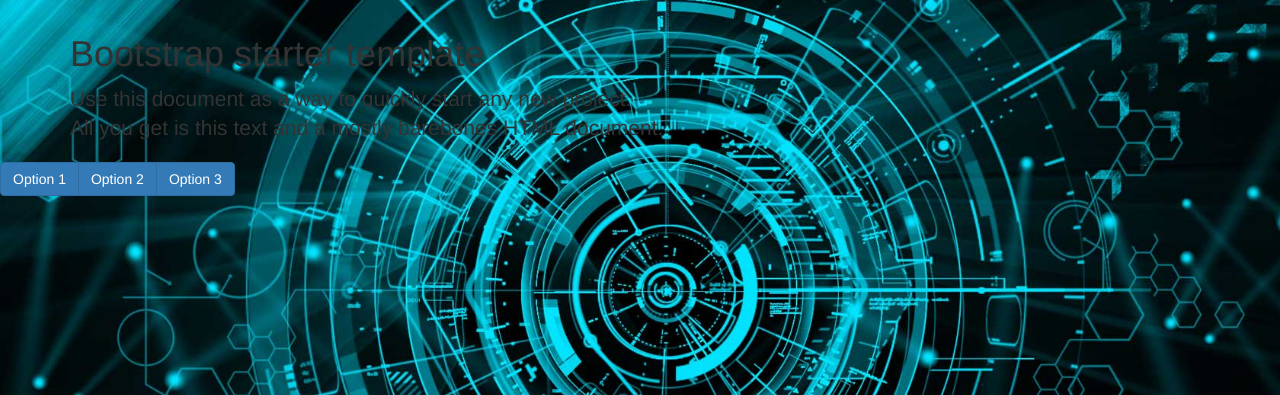
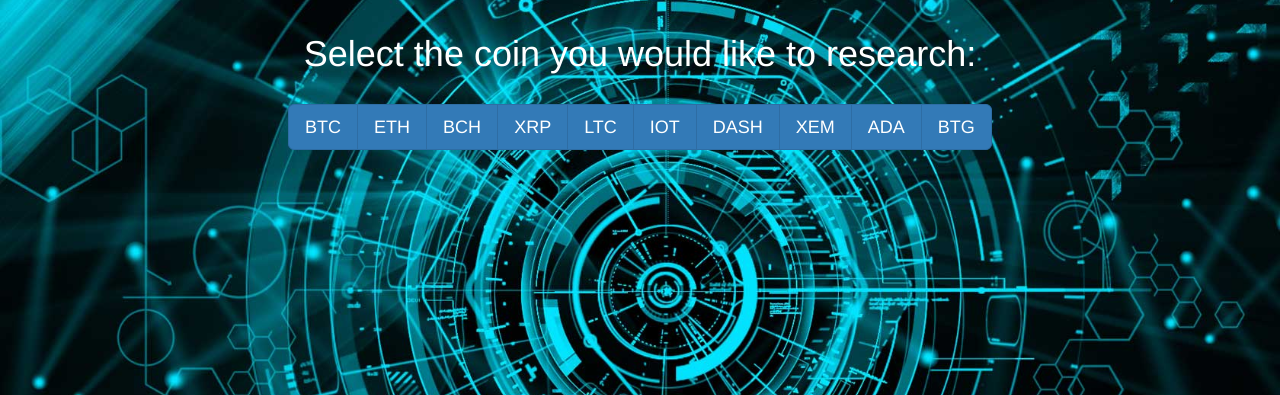
Before and after one commit to skabir8/CryptoSent, a Flask app: page / in a window 1280 px wide. Shown: the part 51-446 px from the top of the page. Run offline with Flask 2, Linux system fonts and the light colour scheme; some libraries are stand-ins or nearby versions.

Commit message:
made edits to the homepage

```diff
--- a/templates/homepage.html
+++ b/templates/homepage.html
@@ -3,25 +3,42 @@
 
 <div class="container">
 
-  <div class="starter-template">
-    <h1>Bootstrap starter template</h1>
-    <p class="lead">Use this document as a way to quickly start any new project.<br> All you get is this text and a mostly barebones HTML document.</p>
-  </div>
-
-  </div><!-- /.container -->
-
   <center>
-    <div class="btn-group" data-toggle="buttons" style="width:100%">
-      <label class="btn btn-primary">
-        <input type="radio" name="options" id="option1"> Option 1
+    <h1><font color="white"> Select the coin you would like to research: </font></h1>
+    <br>
+    <div class="btn-group" data-toggle="buttons">
+      <label class="btn btn-primary btn-lg">
+        <input type="radio" name="coin" value="BTC"> BTC
       </label>
-      <label class="btn btn-primary">
-        <input type="radio" name="options" id="option2"> Option 2
+      <label class="btn btn-primary btn-lg">
+        <input type="radio" name="coin" value="ETH"> ETH
       </label>
-      <label class="btn btn-primary">
-        <input type="radio" name="options" id="option3"> Option 3
+      <label class="btn btn-primary btn-lg">
+        <input type="radio" name="coin" value="BCH"> BCH
+      </label>
+      <label class="btn btn-primary btn-lg">
+        <input type="radio" name="coin" value="XRP"> XRP
+      </label>
+      <label class="btn btn-primary btn-lg">
+        <input type="radio" name="coin" value="LTC"> LTC
+      </label>
+      <label class="btn btn-primary btn-lg">
+        <input type="radio" name="coin" value="IOT"> IOT
+      </label>
+      <label class="btn btn-primary btn-lg">
+        <input type="radio" name="coin" value="DASH"> DASH
+      </label>
+      <label class="btn btn-primary btn-lg">
+        <input type="radio" name="coin" value="XEM"> XEM
+      </label>
+      <label class="btn btn-primary btn-lg">
+        <input type="radio" name="coin" value="ADA"> ADA
+      </label>
+      <label class="btn btn-primary btn-lg">
+        <input type="radio" name="coin" value="BTG"> BTG
       </label>
     </div>
   </center>
+</div>
 
 {% endblock %}
```
